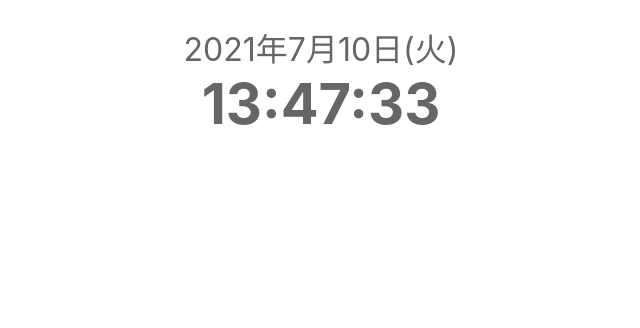
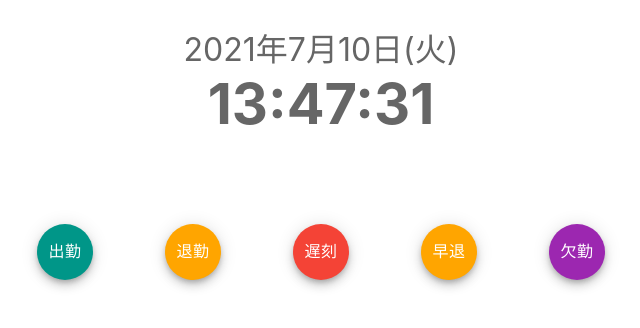
Before and after one commit to Arimuuuura/react-kint, a React (Create React App) app in the folder kint/: page / in a window 1280 px wide. Shown: the top 328 px of the page, without its empty margins (319-959 px from the left). Built offline with nearby package versions, Linux system fonts and the light colour scheme.

Commit message:
Button components の作成

```diff
--- a/kint/src/App.js
+++ b/kint/src/App.js
@@ -1,9 +1,11 @@
+import { Button } from "./components/Button"
 import { Header } from "./components/Header"
 
 const App = () => {
   return (
     <div>
       <Header />
+      <Button />
     </div>
   );
 }
--- /dev/null
+++ b/kint/src/components/Button.js
@@ -0,0 +1,89 @@
+import React from 'react';
+import { makeStyles, createStyles } from '@material-ui/core/styles';
+import { Fab } from '@material-ui/core';
+import styled from "styled-components";
+
+const useStyles = makeStyles(() =>
+  createStyles({
+    Attendance: {
+      backgroundColor: '#009688',
+      '&:hover': {
+        backgroundColor: '#80cbc4',
+      }
+    },
+
+    Leaving: {
+      backgroundColor: 'orange',
+      '&:hover': {
+        backgroundColor: '#80cbc4',
+      }
+    },
+
+    Behind: {
+      backgroundColor: '#f44336',
+      '&:hover': {
+        backgroundColor: '#ef9a9a',
+      }
+    },
+
+    LeaveEarly: {
+      backgroundColor: 'orange',
+      '&:hover': {
+        backgroundColor: '#80cbc4',
+      }
+    },
+
+    Absence: {
+      backgroundColor: '#9c27b0',
+      '&:hover': {
+        backgroundColor: '#ce93d8',
+      }
+    }
+  })
+);
+
+const Container = styled.div`
+  width: 100%;
+  text-align: center;
+`
+
+const FabContainer = styled.div`
+  width: 50%;
+  text-align: center;
+  display: flex;
+  flex-wrap: wrap;
+  justify-content: space-around;
+  margin: 0 auto;
+`
+
+const Btn = styled(Fab)`
+  & span {
+    color: white;
+    font-size: 16px;
+  }
+`
+
+export const Button = () => {
+  const classes = useStyles();
+  return (
+    <Container>
+      <FabContainer>
+        <Btn className={classes.Attendance} onClick={() => { alert('出勤が押されました') }}>
+          出勤
+        </Btn>
+        <Btn className={classes.Leaving} onClick={() => { alert('出勤が押されました') }}>
+          退勤
+        </Btn>
+        <Btn className={classes.Behind} onClick={() => { alert('遅刻が押されました') }}>
+          遅刻
+        </Btn>
+        <Btn className={classes.LeaveEarly} onClick={() => { alert('早退が押されました') }}>
+          早退
+        </Btn>
+        <Btn className={classes.Absence} onClick={() => { alert('欠勤が押されました') }}>
+          欠勤
+        </Btn>
+      </FabContainer>
+    </Container>
+  )
+}
```
